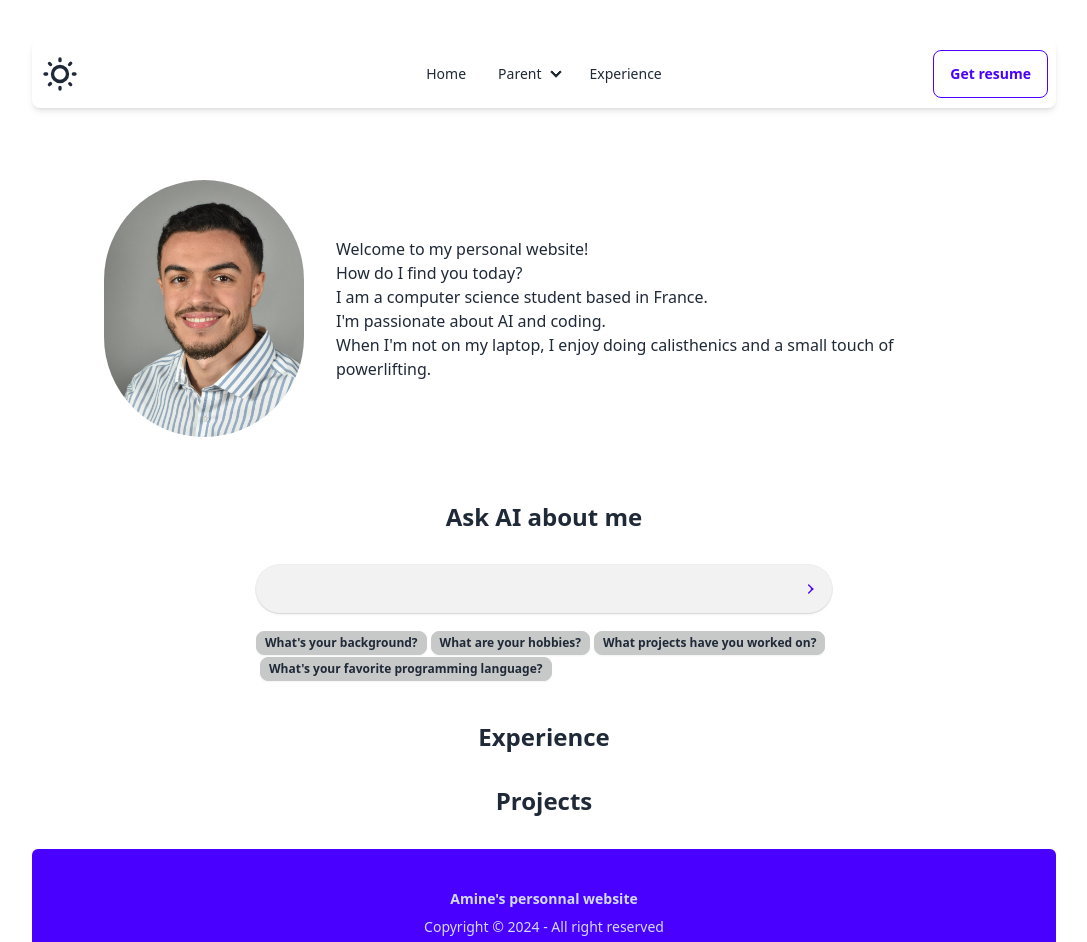
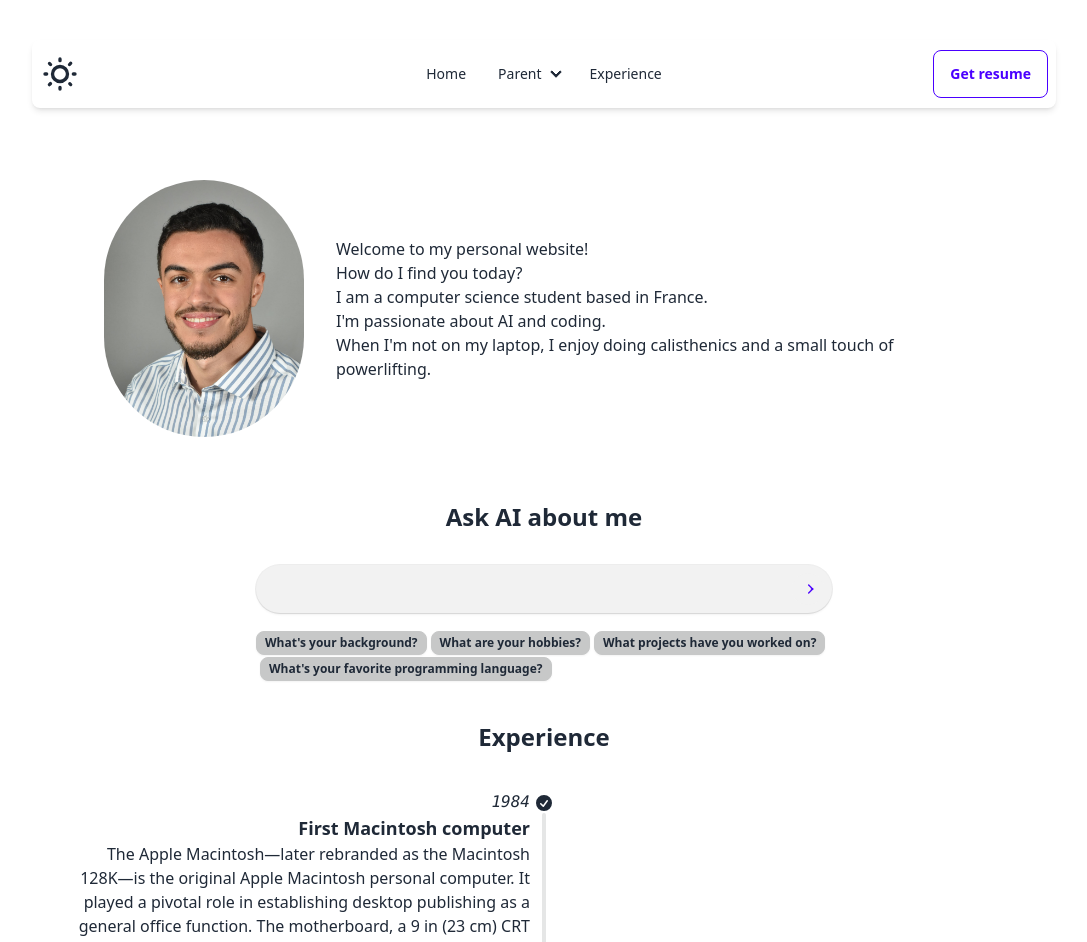
Before and after one commit to AmineSak/Personnal-website, a Next.js app: page / in a window 1280 px wide. Shown: the top 942 px of the page, without its empty margins (96-1183 px from the left). Built offline with nearby package versions, Linux system fonts and the light colour scheme.

Commit message:
removed unused components

```diff
--- a/app/page.tsx
+++ b/app/page.tsx
@@ -6,7 +6,7 @@ import { PlaceholdersAndVanishInput } from "@/components/ui/placeholders-and-van
 import { useState } from "react";
 import { TextGenerateEffect } from "@/components/ui/text-generate-effect";
 import PromptTemplate from "@/components/prompt-template";
-import Footer from "@/components/footer";
+import Timeline from "@/components/timeline";
 
 export default function Home() {
   const [isLoading, setIsLoading] = useState(false);
@@ -125,6 +125,7 @@ export default function Home() {
       </div>
       <div id="experience" className="">
         <h1 className="text-2xl font-bold text-center mb-8">Experience</h1>
+        <Timeline />
       </div>
       <div id="projects" className="">
         <h1 className="text-2xl font-bold text-center mb-8">Projects</h1>
```
